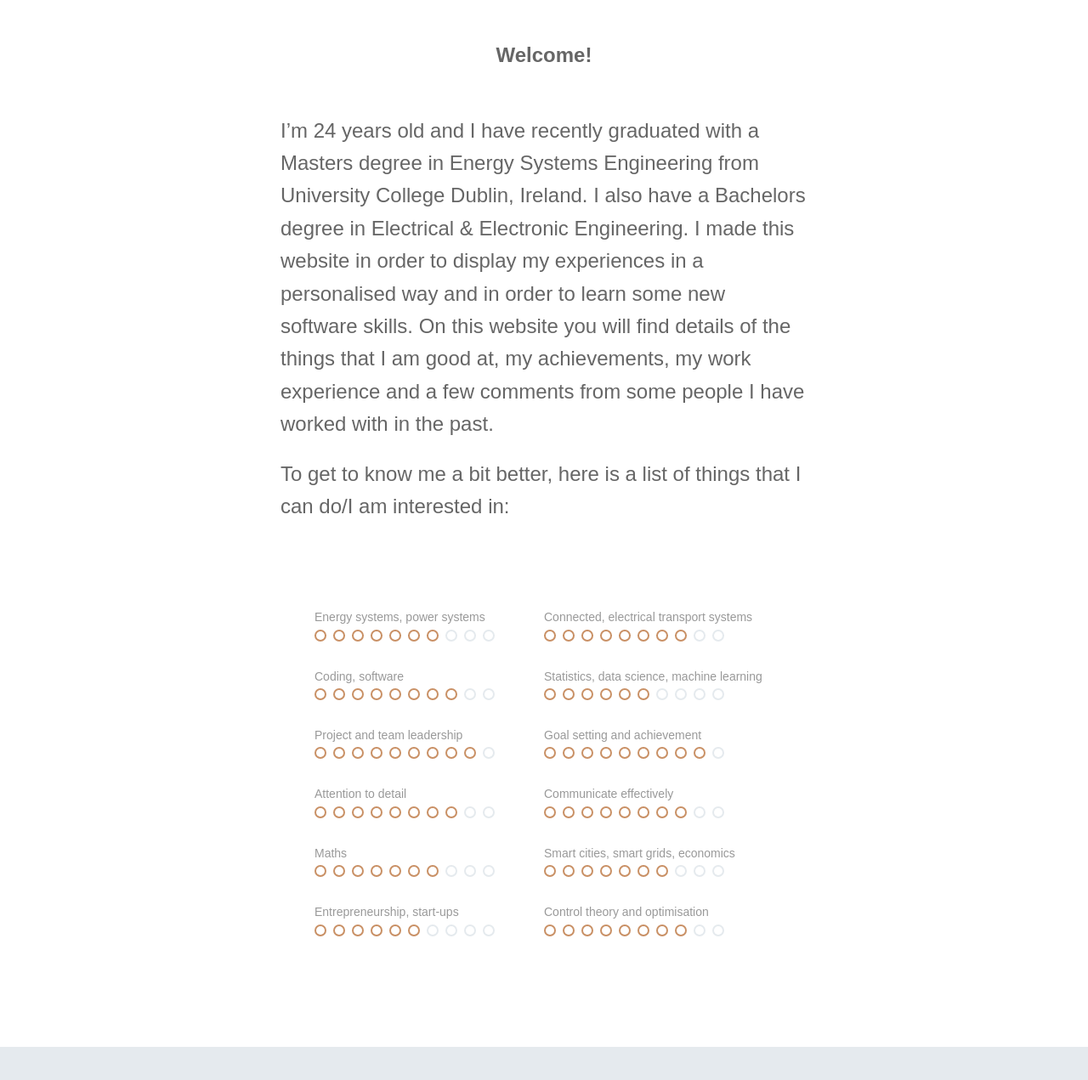
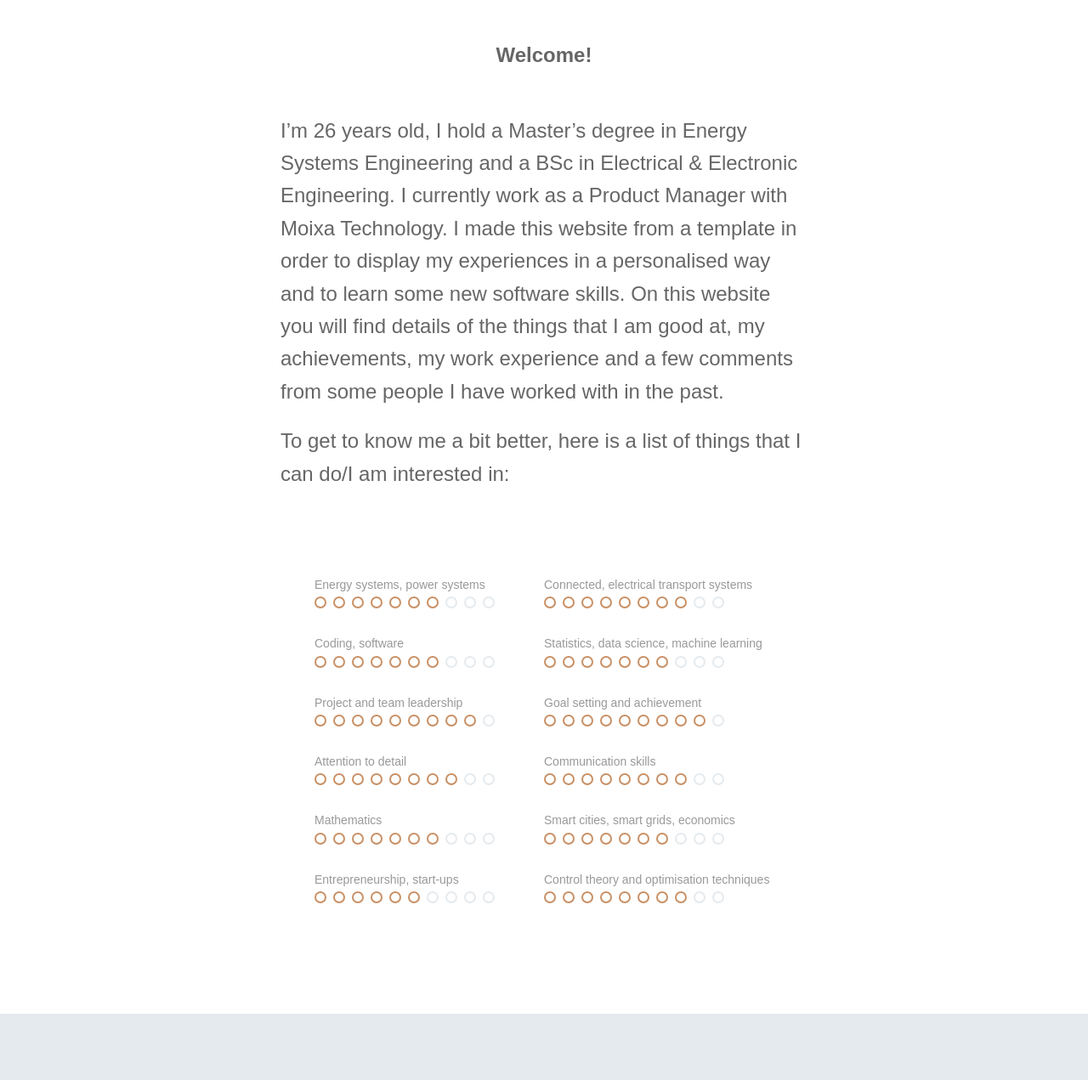
Before and after one commit to sweeneys/personal-website, a Jekyll site: the page built from index.html, in a window 1280 px wide and 1400 px high, scrolled down 658 px, cut to the strip 120-1391 px from the top of the window. Shown: the whole strip at 85% size. Built offline with Jekyll 4.4.1, drawn with Linux system fonts in a browser that asks for light colours; nearby versions of some CDN libraries.

Commit message:
Updates to profile descriptions

```diff
--- a/_data/settings.yml
+++ b/_data/settings.yml
@@ -43,11 +43,11 @@ welcome: >
 
 blurb: >
 
-  I'm 24 years old and I have recently graduated with a Masters degree in Energy Systems Engineering from University
-  College Dublin, Ireland. I also have a Bachelors degree in Electrical & Electronic Engineering.
-  I made this website in order to display my experiences in a personalised way and in order to learn
-  some new software skills. On this website you will find details of the things that I am good at, my achievements, my work
-  experience and a few comments from some people I have worked with in the past.
+  I'm 26 years old, I hold a Master's degree in Energy Systems Engineering and a BSc in
+  Electrical & Electronic Engineering. I currently work as a Product Manager with Moixa Technology.
+  I made this website from a template in order to display my experiences in a personalised way and to learn
+  some new software skills. On this website you will find details of the things that I am good at, my achievements,
+  my work  experience and a few comments from some people I have worked with in the past.
 
 
   To get to know me a bit better, here is a list of things that I can do/I am interested in:
@@ -55,16 +55,16 @@ blurb: >
 skills:
 - {name: 'Energy systems, power systems', value: '7'}
 - {name: 'Connected, electrical transport systems', value: '8'}
-- {name: 'Coding, software', value: '8'}
-- {name: 'Statistics, data science, machine learning', value: '6'}
-- {name: Project and team leadership, value: '9'}
-- {name: Goal setting and achievement, value: '9'}
-- {name: Attention to detail, value: '8'}
-- {name: Communicate effectively, value: '8'}
-- {name: Maths, value: '7'}
+- {name: 'Coding, software', value: '7'}
+- {name: 'Statistics, data science, machine learning', value: '7'}
+- {name: 'Project and team leadership', value: '9'}
+- {name: 'Goal setting and achievement', value: '9'}
+- {name: 'Attention to detail', value: '8'}
+- {name: 'Communication skills', value: '8'}
+- {name: 'Mathematics', value: '7'}
 - {name: 'Smart cities, smart grids, economics', value: '7'}
 - {name: 'Entrepreneurship, start-ups', value: '6'}
-- {name: Control theory and optimisation, value: '8'}
+- {name: 'Control theory and optimisation techniques', value: '8'}
 
 
 endblurb: >
```
Also changed, not shown: 16 other files.
